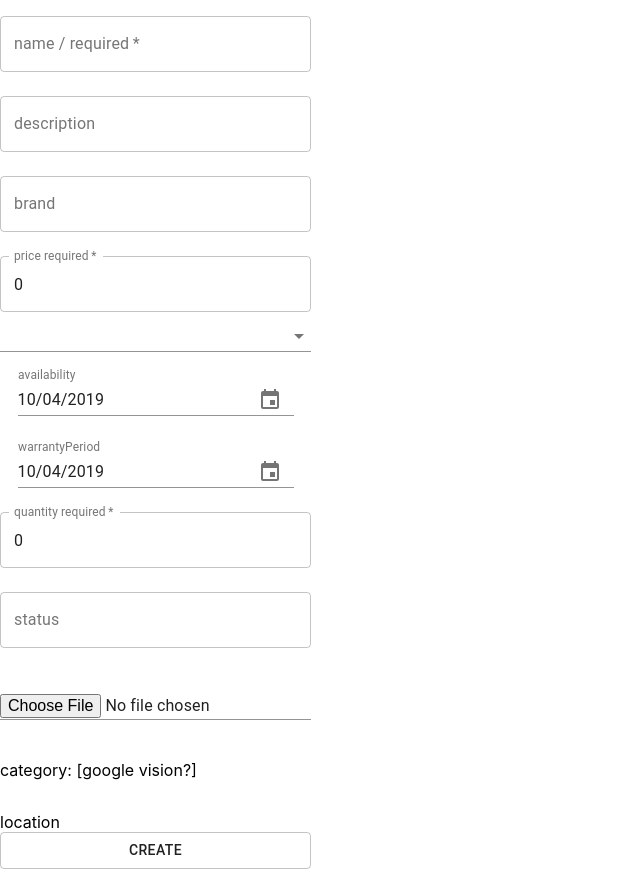
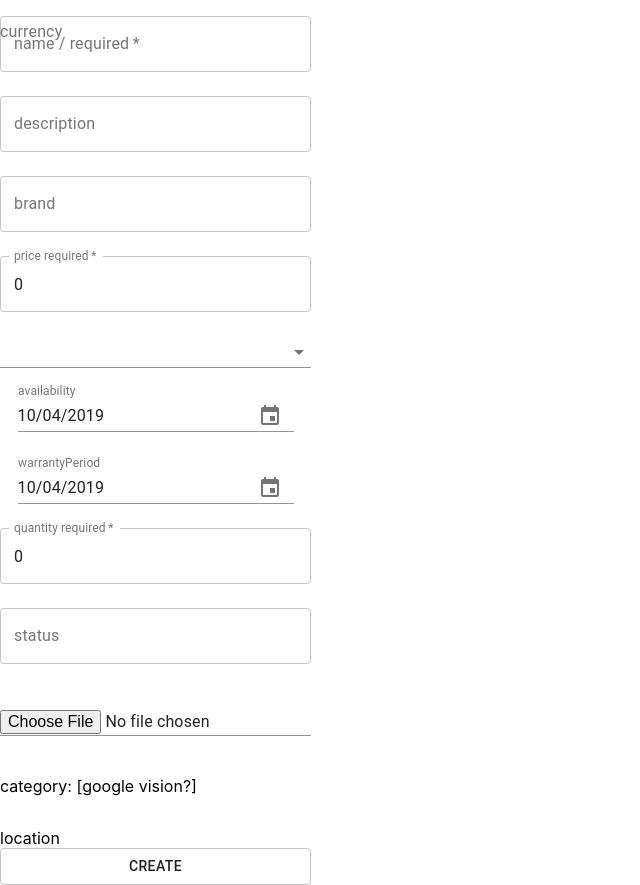
Before and after one commit to IchiBizz/IchiBizz, a React (Create React App) app in the folder client/: page / in a window 1280 px wide. Shown: the whole page, without its empty margins (0-640 px from the left). Built offline with nearby package versions, Linux system fonts and the light colour scheme.

Commit message:
fixed currency

```diff
--- a/client/src/components/AddProduct.js
+++ b/client/src/components/AddProduct.js
@@ -9,6 +9,7 @@ import { makeStyles } from "@material-ui/core/styles";
 import {
   TextField,
   Button,
+  InputLabel,
   FormControl,
   Select,
   MenuItem,
@@ -196,18 +197,19 @@ export default class AddProduct extends Component {
             onChange={this.handleChange}
           />
           {/* currency */}
+          <InputLabel htmlFor="outlined-currency-simple">currency</InputLabel>
           <Select
             value={this.state.currency}
             label="currency"
             onChange={this.handleChange}
             labelWidth={10}
             inputProps={{
-              name: "currencey",
+              name: "currency",
               id: "outlined-currencey-simple"
             }}
           >
             <MenuItem value="">
-              <em>currency</em>{" "}
+              <em>currency</em>
             </MenuItem>
             <MenuItem value="USD">USD</MenuItem>
             <MenuItem value="EUR">EUR</MenuItem>
```
